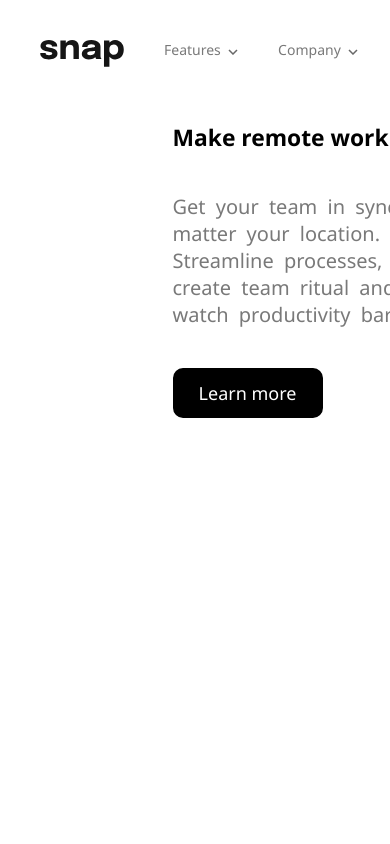
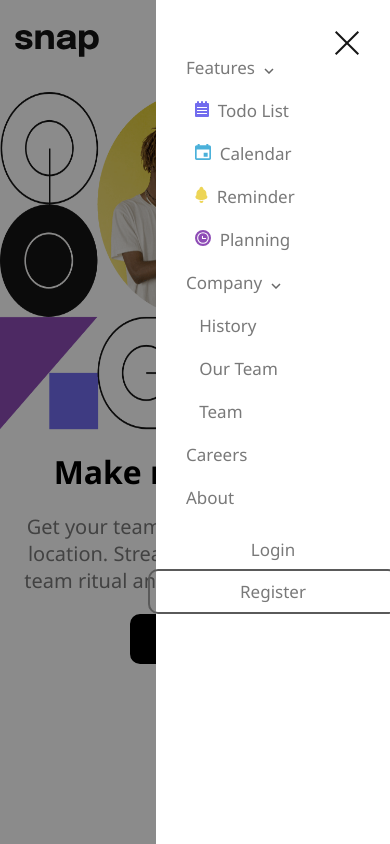
Before and after one commit to DuyNguyen19993010/Snap, a plain HTML site: page index.html in a window 390 px wide. Shown: the top 844 px of the page. Drawn offline with Linux system fonts and the light colour scheme.

Commit message:
Mobile UI implemented ( no javascript scroll down)

```diff
--- a/index.html
+++ b/index.html
@@ -1,11 +1,11 @@
 <!DOCTYPE html>
-<html lang="en">
+<html lang='en'>
 <head>
-  <meta charset="UTF-8">
-  <meta name="viewport" content="width=device-width, initial-scale=1.0"> <!-- displays site properly based on user's device -->
+  <meta charset='UTF-8'>
+  <meta name='viewport' content='width=device-width, initial-scale=1.0'> <!-- displays site properly based on user's device -->
 
   <!-- Image import -->
-  <link rel="icon" type="image/png" sizes="32x32" href="./images/favicon-32x32.png">
+  <link rel='icon' type='image/png' sizes='32x32' href='./images/favicon-32x32.png'>
 
   <title>SNAP</title>
 
@@ -14,63 +14,102 @@
     .attribution { font-size: 11px; text-align: center; }
     .attribution a { color: hsl(257, 45%, 44%); }
   </style>
-  <link rel="stylesheet" href="style/main.css">
-  <link rel="stylesheet" href="style/nav.css">
-  <link rel="stylesheet" href="style/intro.css">
+  <link rel='stylesheet' href='style/main.css'>
+  <link rel='stylesheet' href='style/nav.css'>
+  <link rel='stylesheet' href='style/intro.css'>
 </head>
 <body>
+  <section id= 'side-nav-wrapper'>
+
+    <section id= 'side-nav'>
+      <div id="side-close-menu">
+        <img src="./images/icon-close-menu.svg"/>
+      </div>
+      <ul id="side-feature-nav">
+        <li class='sub-title-font feature-tab'>Features</li>
+          <ul id="side-feature-options">
+            <li class="sub-title-font side-feature-option" id= "side-feature-todo">Todo List</li>
+            <li class="sub-title-font side-feature-option" id= "side-feature-cal">Calendar</li>
+            <li class="sub-title-font side-feature-option" id= "side-feature-rem">Reminder</li>
+            <li class="sub-title-font side-feature-option" id= "side-feature-plan">Planning</li>
+          </ul>
+        <li class='sub-title-font feature-tab'>Company</li>
+          <ul id="side-company-options">
+            <li class="sub-title-font side-company-option">History</li>
+            <li class="sub-title-font side-company-option">Our Team</li>
+            <li class="sub-title-font side-company-option">Team</li>
+          </ul>
+        <li class='sub-title-font info-tab'>Careers</li>
+        <li class='sub-title-font info-tab'>About</li>
+      </ul>
+
+      <section id="side-login-nav">
+        <button class='sub-title-font login-button'>Login</button>
+        <button class='sub-title-font register-button' id="side-nav-register-btn">Register</button>
+      </section>
+
+    </section>
+
+  </section>
+
   <nav id='main-nav-wrapper'>
 
     <section id='feature-nav'>
 
-      <div id="logo">
+      <div id='logo'>
         <img src='./images/logo.svg' />
       </div>
 
-      <ul class="sub-title-font" id='features'>
-        <li class="feature-tab">Features  </li>
-        <li class="feature-tab">Company  </li>
-        <li>Career</li>
-        <li>About</li>
+      <ul class='sub-title-font' id='features'>
+        <li class='feature-tab'>Features</li>
+        <li class='feature-tab'>Company</li>
+        <li class= 'info-tab'>Career</li>
+        <li class= 'info-tab'>About</li>
       </ul>
 
     </section>
 
     <ul id='login-nav'>
 
-      <li> <button class="sub-title-font" id="login-button">Login</button></li>
-      <li> <button class="sub-title-font" id="register-button">Register</button></li>
+      <li> <button class='sub-title-font login-button'>Login</button> </li>
+      <li> <button class='sub-title-font register-button'>Register</button> </li>
 
     </ul>
 
+    <div id='menu-icon'>
+      <img alt = 'menu-icon' src='./images/icon-menu.svg'/>
+    </div>
   </nav>
 
-  <section id="main-body-wrapper">
+  <section id='main-body-wrapper'>
 
     <section id = 'intro-wrapper'>
 
-      <header id= "intro-header">
+      <header id= 'intro-header'>
         <h1>
           Make remote work
         </h1>
       </header>
 
-      <articile class="sub-title-font" id= "intro-introduction">
+      <articile class='sub-title-font' id= 'intro-introduction'>
         <p>
           Get your team in sync, no matter your location. Streamline processes, create team ritual and watch productivity bar.
         </p>
       </articile>
 
-      <footer id= "intro-button">
+      <footer id= 'intro-button'>
         <button>Learn more</button>
       </footer>
 
     </section>
 
     <section id = 'intro-hero'>
-      <img src="./images/image-hero-desktop.png"/>
+      <img id= 'desktop-img' src='./images/image-hero-desktop.png'/>
+      <img id= 'mobile-img' src='./images/image-hero-mobile.png'/>
     </section>
 
+
   </section>
+
 </body>
 </html>
--- a/style/intro.css
+++ b/style/intro.css
@@ -14,13 +14,12 @@
     display: flex;
     flex-direction: column;
     justify-content: start;
-    width: 50%;
+    width: 45vw;
 }
-
 
 #intro-header {
     position: relative;
-    width: 75%;
+    width: 80%;
     font-size: 5vw;
     word-wrap: break-word;
     word-break: keep-all;
@@ -28,9 +27,9 @@
 
 #intro-introduction {
     position: relative;
-    width: 70%;
+    width: 80%;
     font-size: 20px;
-    margin-top: 40px;
+    margin-top: 20px;
     margin-bottom: 40px;
     word-wrap: break-word;
     word-break: keep-all;
@@ -61,14 +60,75 @@
     position: relative;
     display: inline-block;
     width: 30vw;
-    height: 75vh;
+    height: 80vh;
 }
 
-#intro-hero img{
+#intro-hero #desktop-img{
     position: relative;
     left: 0;
     top: 0;
     width: 100%;
     height: 100%;
+}
+
+#intro-hero #mobile-img{
+    display: none;
+}
+
+@media screen and (max-width: 700px) {
+    #main-body-wrapper {
+        display: flex;
+        flex-direction: column-reverse;
+        padding: 30px 0 0 0;
+    }
+
+    #intro-hero {
+        position: relative;
+        display: flex;
+        width:100vw;
+        height: 40vh;
+        align-items: center;
+    }
+
+    #intro-hero #desktop-img{
+        display: none;
+    }
+
+    #intro-hero #mobile-img{
+        position: relative;
+        left: 0;
+        top: 0;
+        display: block;
+        width: 100%;
+        height: 100%;
+    }
+
+    #intro-wrapper {
+        justify-content:none;
+        align-items: center;
+        width: 100vw;
+        padding: 20px 10px 20px 10px;
+        text-align: center;
+    }
+
+    #intro-header {
+        width: 80%;
+        font-size: 7vw;
+        word-wrap: break-word;
+        word-break: keep-all;
+    }
+
+    #intro-introduction {
+        width: 100vw;
+        font-size: 20px;
+        margin: 20px 0 20px 0;
+        word-wrap: break-word;
+        word-break: keep-all;
+        word-spacing: 0;
+    }
+
+    #intro-button button{
+        margin-bottom: 50px;
+    }
 
 }
--- a/style/main.css
+++ b/style/main.css
@@ -10,7 +10,7 @@ ul,ol{
 body{
     overflow-x: hidden;
     width: 100vmax;
-    background-color: white;
+    height: 100%;
 }
 
 .sub-title-font {
--- a/style/nav.css
+++ b/style/nav.css
@@ -6,7 +6,7 @@
     flex-direction: row;
     justify-content: space-between;
     width: 100vw;
-    padding: 30px 40px 0 40px;
+    padding: 20px 40px 0 40px;
     overflow: hidden;
 }
 
@@ -30,24 +30,29 @@
     display: flex;
     flex-direction: row;
     justify-content: space-evenly;
-    margin-right: 40px;
+    margin-right: 3vw;
     white-space: pre;
 }
 
 .feature-tab::after{
-    content: url("../images/icon-arrow-down.svg");
+    content: '  ' url("../images/icon-arrow-down.svg");
     white-space: pre;
 }
 
 .feature-tab:hover::after{
-    content: url("../images/icon-arrow-up.svg");
+    content: '  ' url("../images/icon-arrow-up.svg");
     white-space: pre;
 }
 
-#features li:hover{
+#features li:hover, .info-tab:hover, .feature-tab:hover{
     cursor: pointer;
     font-weight: 600;
     color: rgb(10, 10, 10);
+}
+
+.active-tab::after{
+    content: '  ' url("../images/icon-arrow-up.svg");
+    white-space: pre;
 }
 
 #login-nav{
@@ -59,26 +64,146 @@
     box-sizing: border-box;
 }
 
-#login-button, #register-button{
+.login-button, .register-button{
     width: 100px;
     height: 40px;
     background-color: transparent;
     border: none;
 }
 
-#register-button{
+.register-button{
     border: solid rgb(90, 90, 90) 2px;
     border-radius: 10px;
     padding: 0px 10px 0px 10px;
 }
 
-#login-button:hover, #register-button:hover{
+.login-button:hover, .register-button:hover{
     cursor: pointer;
     color: rgb(10, 10, 10);
 }
 
-#register-button:hover{
+.register-button:hover{
     cursor: pointer;
     color: rgb(10, 10, 10);
     border: solid rgb(10, 10, 10) 2px;
 }
+
+#menu-icon {
+    padding-top: 10px;
+    display: none;
+}
+
+#side-nav-wrapper {
+    display: none;
+}
+
+@media screen and (max-width: 700px) {
+
+    #main-nav-wrapper{
+        padding: 20px 15px 0 15px;
+    }
+
+    #features {
+        display: none;
+    }
+
+    #login-nav {
+        display: none;
+    }
+
+    #menu-icon {
+        display: inline-block;
+    }
+
+    #side-nav-wrapper {
+        position: fixed;
+        display: inline-block;
+        width: 100vw;
+        height: 100vh;
+        overflow: hidden;
+        background-color: rgba(0, 0, 0, 0.453);
+        z-index: 5;
+    }
+
+    #side-nav {
+        position: absolute;
+        flex-direction: column;
+        justify-content: start;
+        box-sizing: border-box;
+        padding: 30px;
+        top:0;
+        right: 0;
+        width: 60vw;
+        height: 100vh;
+        background-color: white;
+        z-index: 5;
+    }
+
+    #side-feature-nav {
+        position: relative;
+        display: flex;
+        flex-direction: column;
+    }
+
+    #side-feature-nav li {
+        margin-bottom: 20px;
+        font-size: 17px;
+    }
+
+    #side-login-nav {
+        position: relative;
+        display: flex;
+        flex-direction: column;
+        align-items: center;
+        justify-content: center;
+    }
+
+    #side-login-nav button{
+        font-size: 17px;
+    }
+
+    #side-nav-register-btn {
+        width: 250px;
+        height: 45px;
+        border-radius: 10px;
+    }
+
+    #side-close-menu {
+        cursor: pointer;
+        position: relative;
+        display: flex;
+        justify-content: right;
+    }
+
+    .side-company-option:hover, .side-feature-option:hover {
+        color: black;
+        cursor: pointer;
+    }
+
+    .side-company-option::before {
+        content: '   ';
+        white-space: pre;
+    }
+
+    #side-feature-todo::before {
+        content: '  ' url('../images/icon-todo.svg') '  ';
+        white-space: pre;
+    }
+
+    #side-feature-cal::before {
+        content: '  ' url('../images/icon-calendar.svg') '  ';
+        white-space: pre;
+    }
+
+    #side-feature-rem::before {
+        content: '  ' url('../images/icon-reminders.svg') '  ';
+        white-space: pre;
+    }
+
+    #side-feature-plan::before {
+        content: '  ' url('../images/icon-planning.svg') '  ';
+        white-space: pre;
+    }
+
+
+}
```
